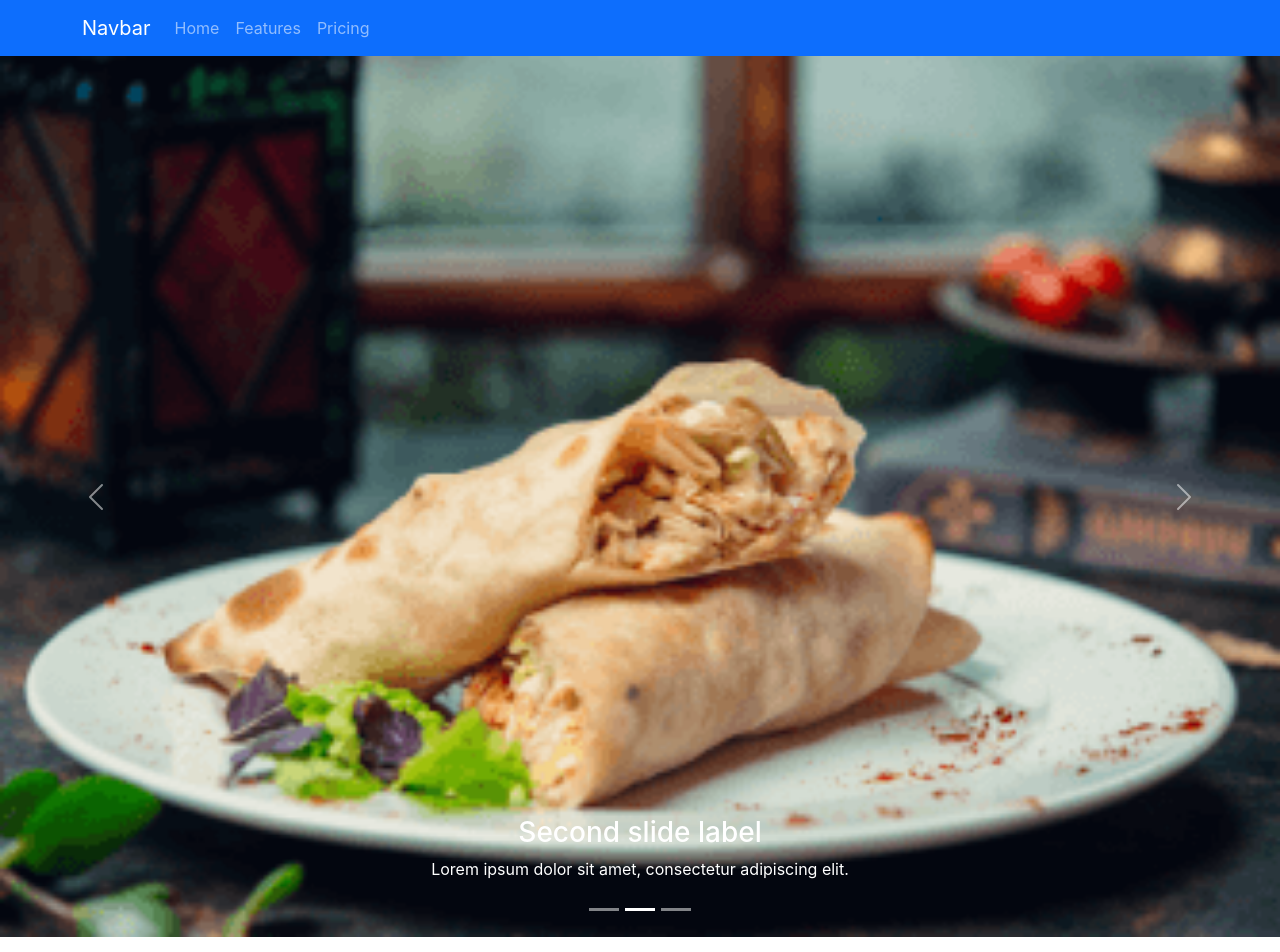
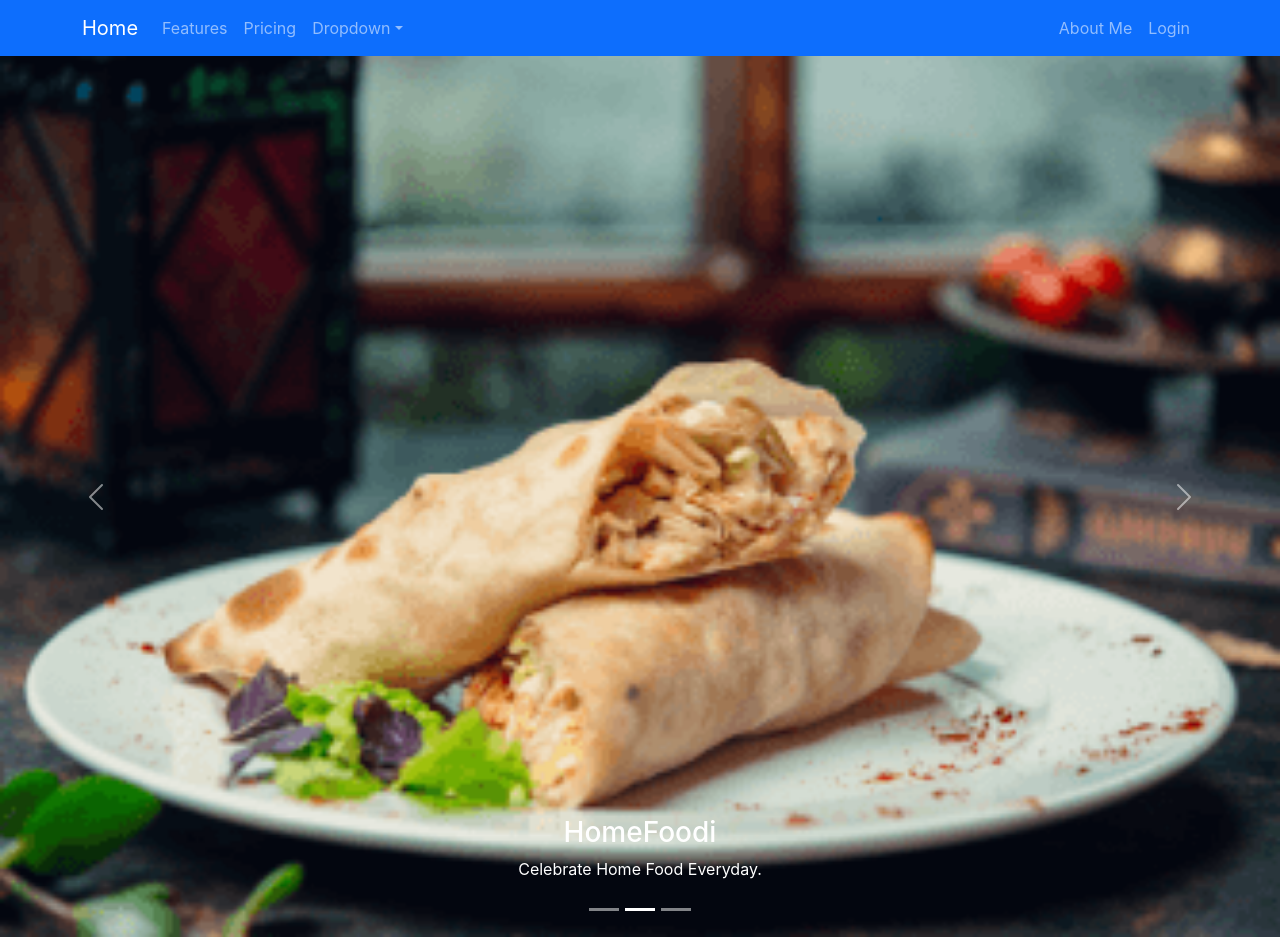
Before and after one commit to naimurbd/independent-service-provider-website, a React (Create React App) app: page / in a window 1280 px wide. Shown: the top 952 px of the page. Built offline with nearby package versions, Linux system fonts and the light colour scheme.

Commit message:
responsive navbar

```diff
--- a/src/Pages/Home/Banner/Banner.js
+++ b/src/Pages/Home/Banner/Banner.js
@@ -19,8 +19,8 @@ const Banner = () => {
                     alt="First slide"
                 />
                 <Carousel.Caption>
-                    <h3>First slide label</h3>
-                    <p>Nulla vitae elit libero, a pharetra augue mollis interdum.</p>
+                    <h1 className='primary'>HomeFoodi</h1>
+                    <p> Celebrate Home Food Everyday</p>
                 </Carousel.Caption>
             </Carousel.Item>
             <Carousel.Item>
@@ -31,8 +31,8 @@ const Banner = () => {
                 />
 
                 <Carousel.Caption>
-                    <h3>Second slide label</h3>
-                    <p>Lorem ipsum dolor sit amet, consectetur adipiscing elit.</p>
+                    <h3>HomeFoodi</h3>
+                    <p> Celebrate Home Food Everyday.</p>
                 </Carousel.Caption>
             </Carousel.Item>
             <Carousel.Item>
@@ -43,9 +43,9 @@ const Banner = () => {
                 />
 
                 <Carousel.Caption>
-                    <h3>Third slide label</h3>
+                    <h3>HomeFoodi</h3>
                     <p>
-                        Praesent commodo cursus magna, vel scelerisque nisl consectetur.
+                        Celebrate Home Food Everyday.
                     </p>
                 </Carousel.Caption>
             </Carousel.Item>
--- a/src/Pages/Home/Services/Services.js
+++ b/src/Pages/Home/Services/Services.js
@@ -15,7 +15,8 @@ const Services = () => {
     return (
         <div className='container' >
             <div className="row">
-                <h1 className='services-title mt-5'> Homefoodi</h1>
+                <h1 className='services-title mt-5 mb-2'> Our Services</h1>
+                {/* <h1 className='services-title mt-5'> Homefoodi</h1> */}
                 {/* <span> Celebrate Home Food Everyday</span> */}
 
                 <div className="services-container">
--- a/src/Pages/Shared/Header/Header.js
+++ b/src/Pages/Shared/Header/Header.js
@@ -1,18 +1,34 @@
 import React from 'react';
-import { Container, Nav, Navbar } from 'react-bootstrap';
+import { Container, Nav, Navbar, NavDropdown } from 'react-bootstrap';
+import { Link } from 'react-router-dom';
 
 const Header = () => {
     return (
         <>
 
-            <Navbar bg="primary" variant="dark">
+            <Navbar collapseOnSelect expand="lg" sticky='top' bg="primary" variant="dark">
                 <Container>
-                    <Navbar.Brand href="#home">Navbar</Navbar.Brand>
-                    <Nav className="me-auto">
-                        <Nav.Link href="#home">Home</Nav.Link>
-                        <Nav.Link href="#features">Features</Nav.Link>
-                        <Nav.Link href="#pricing">Pricing</Nav.Link>
-                    </Nav>
+                    <Navbar.Brand as={Link} to="/"> Home</Navbar.Brand>
+                    <Navbar.Toggle aria-controls="responsive-navbar-nav" />
+                    <Navbar.Collapse id="responsive-navbar-nav">
+                        <Nav className="me-auto">
+                            <Nav.Link href="#features">Features</Nav.Link>
+                            <Nav.Link href="#pricing">Pricing</Nav.Link>
+                            <NavDropdown title="Dropdown" id="collasible-nav-dropdown">
+                                <NavDropdown.Item href="#action/3.1">Action</NavDropdown.Item>
+                                <NavDropdown.Item href="#action/3.2">Another action</NavDropdown.Item>
+                                <NavDropdown.Item href="#action/3.3">Something</NavDropdown.Item>
+                                <NavDropdown.Divider />
+                                <NavDropdown.Item href="#action/3.4">Separated link</NavDropdown.Item>
+                            </NavDropdown>
+                        </Nav>
+                        <Nav>
+                            <Nav.Link as={Link} to="/about">About Me</Nav.Link>
+                            <Nav.Link eventKey={2} href="#memes">
+                                Login
+                            </Nav.Link>
+                        </Nav>
+                    </Navbar.Collapse>
                 </Container>
             </Navbar>
 
```
